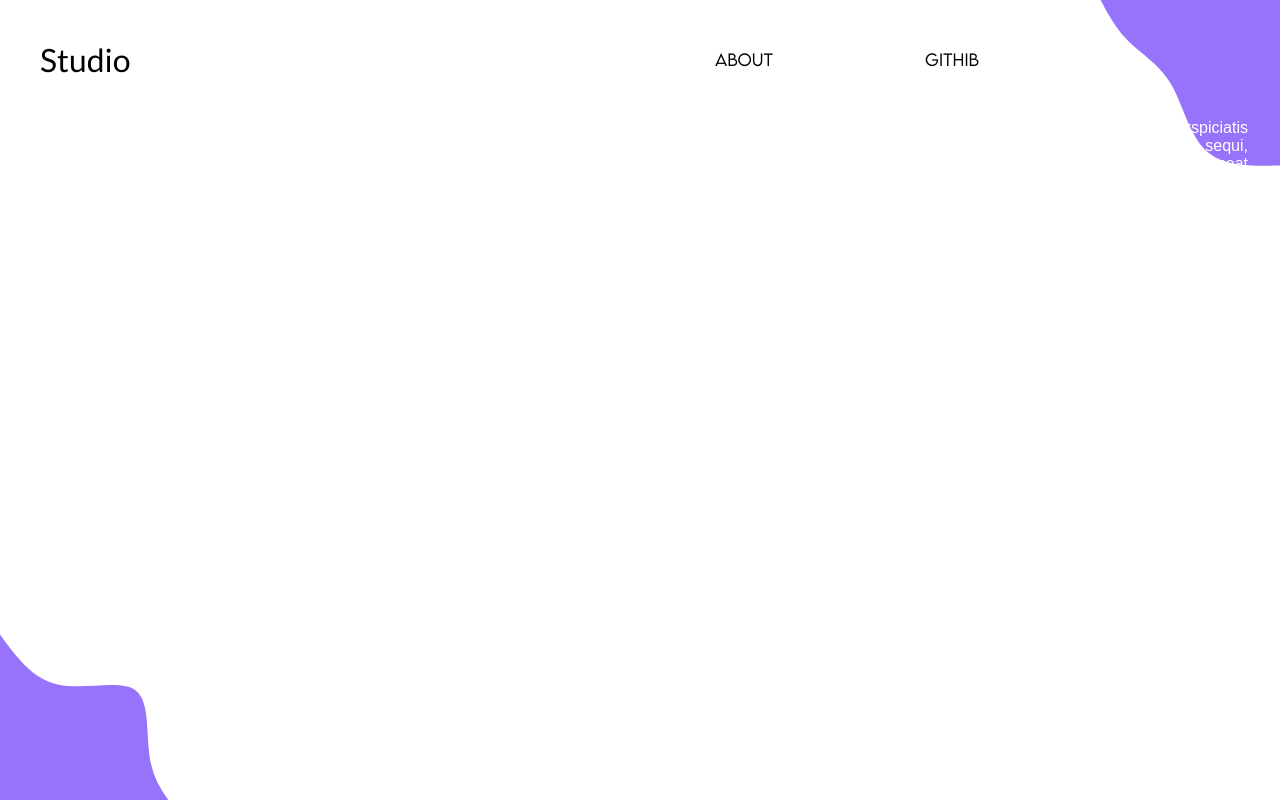
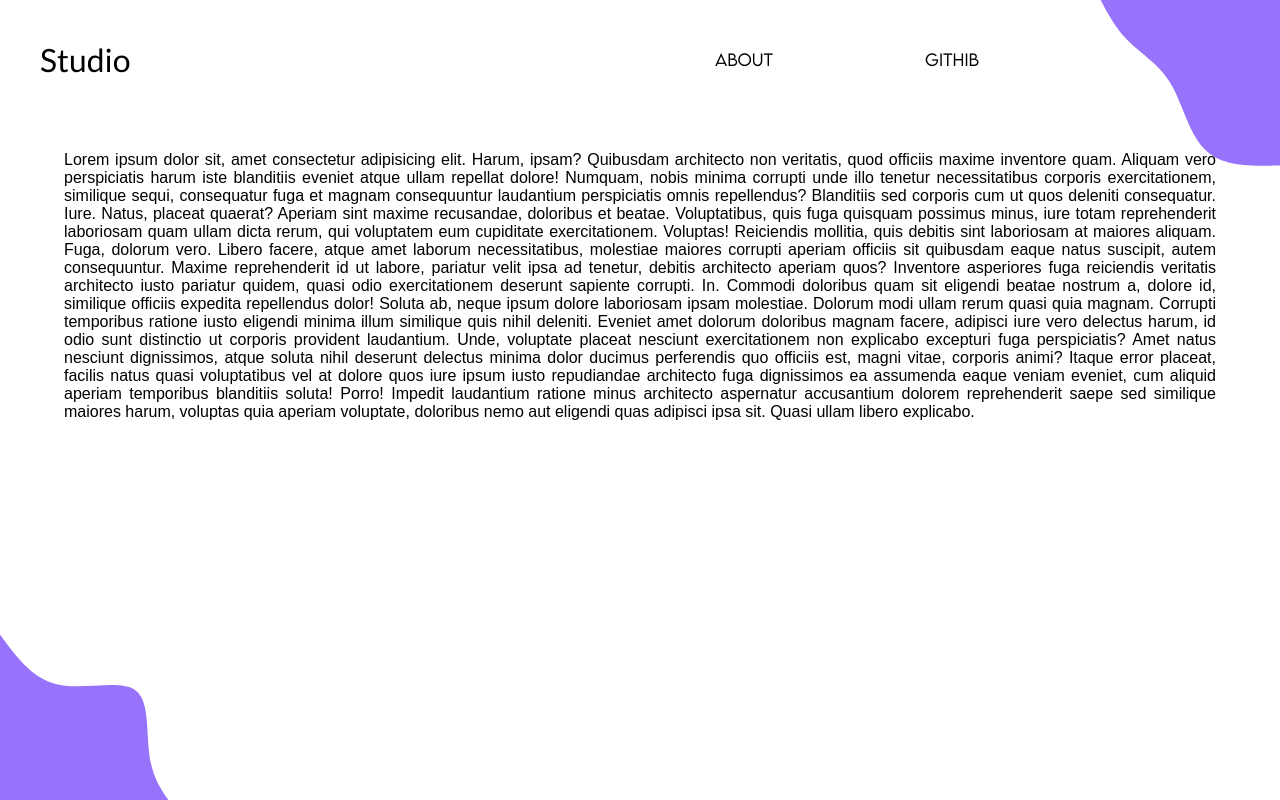
Before and after one commit to dddharamveer/Minor_Project, a React (Create React App) app: page /about in a window 1280 px wide. Built offline with nearby package versions, Linux system fonts and the light colour scheme.

Commit message:
pageanimation

```diff
--- a/package.json
+++ b/package.json
@@ -6,6 +6,7 @@
     "@testing-library/jest-dom": "^5.16.4",
     "@testing-library/react": "^13.1.1",
     "@testing-library/user-event": "^13.5.0",
+    "framer-motion": "^6.3.6",
     "react": "^18.0.0",
     "react-dom": "^18.0.0",
     "react-router-dom": "^6.3.0",
--- a/src/App.css
+++ b/src/App.css
@@ -18,6 +18,7 @@
   margin: 0;
   padding: 0;
 
+
 }
 
 html{
@@ -25,11 +26,12 @@ html{
 
 }
 body{
+
   background: url(./background.svg);
   background-size:cover;
   background-repeat: no-repeat;
   background-color: #ffffff;
-  height: 100vh;
+  min-height: 100vh;
 
 }
 
--- a/src/Home.js
+++ b/src/Home.js
@@ -5,16 +5,21 @@ import ContentMain from "./components/contentMain";
 import { CSSTransition } from "react-transition-group";
 import Imagetotext from "./components/imagetotext";
 import { useState } from "react";
+import { motion } from "framer-motion";
 
 const Home =(props)=>{
     const [image, setImage] = useState("");
     const imageUrlHandler = (image) => {
       setImage(image);
     };
-return  <div>
+return  <motion.div
+initial={{opacity:0}}
+animate={{opacity:1}}
+exit={{opacity:0}}
+>
 <ContentMain  urlUpload={imageUrlHandler} />
 {/* <Imagetotext image={image} /> */}
-</div>
+</motion.div>
 }
 
 
--- a/src/components/pages/about.js
+++ b/src/components/pages/about.js
@@ -1,18 +1,56 @@
-import classes from './about.module.css'
-const About =(props)=>{
-    return <div className={classes.about}>
-        <p >Lorem ipsum dolor sit, amet consectetur adipisicing elit. Harum, ipsam? Quibusdam architecto non veritatis, quod officiis maxime inventore quam. Aliquam vero perspiciatis harum iste blanditiis eveniet atque ullam repellat dolore!
-        Numquam, nobis minima corrupti unde illo tenetur necessitatibus corporis exercitationem, similique sequi, consequatur fuga et magnam consequuntur laudantium perspiciatis omnis repellendus? Blanditiis sed corporis cum ut quos deleniti consequatur. Iure.
-        Natus, placeat quaerat? Aperiam sint maxime recusandae, doloribus et beatae. Voluptatibus, quis fuga quisquam possimus minus, iure totam reprehenderit laboriosam quam ullam dicta rerum, qui voluptatem eum cupiditate exercitationem. Voluptas!
-        Reiciendis mollitia, quis debitis sint laboriosam at maiores aliquam. Fuga, dolorum vero. Libero facere, atque amet laborum necessitatibus, molestiae maiores corrupti aperiam officiis sit quibusdam eaque natus suscipit, autem consequuntur.
-        Maxime reprehenderit id ut labore, pariatur velit ipsa ad tenetur, debitis architecto aperiam quos? Inventore asperiores fuga reiciendis veritatis architecto iusto pariatur quidem, quasi odio exercitationem deserunt sapiente corrupti. In.
-        Commodi doloribus quam sit eligendi beatae nostrum a, dolore id, similique officiis expedita repellendus dolor! Soluta ab, neque ipsum dolore laboriosam ipsam molestiae. Dolorum modi ullam rerum quasi quia magnam.
-        Corrupti temporibus ratione iusto eligendi minima illum similique quis nihil deleniti. Eveniet amet dolorum doloribus magnam facere, adipisci iure vero delectus harum, id odio sunt distinctio ut corporis provident laudantium.
-        Unde, voluptate placeat nesciunt exercitationem non explicabo excepturi fuga perspiciatis? Amet natus nesciunt dignissimos, atque soluta nihil deserunt delectus minima dolor ducimus perferendis quo officiis est, magni vitae, corporis animi?
-        Itaque error placeat, facilis natus quasi voluptatibus vel at dolore quos iure ipsum iusto repudiandae architecto fuga dignissimos ea assumenda eaque veniam eveniet, cum aliquid aperiam temporibus blanditiis soluta! Porro!
-        Impedit laudantium ratione minus architecto aspernatur accusantium dolorem reprehenderit saepe sed similique maiores harum, voluptas quia aperiam voluptate, doloribus nemo aut eligendi quas adipisci ipsa sit. Quasi ullam libero explicabo.</p>
-    </div>
-}
+import classes from "./about.module.css";
+import { AnimatePresence, motion } from "framer-motion";
 
+const About = (props) => {
+  return (
+    <AnimatePresence >
+
+      <motion.div
+        className={classes.about}
+        initial={{ x: -window.innerWidth, opacity: 0 }}
+        animate={{ x: 0, opacity: 1 }}
+        exit={{ x: window.innerWidth, opacity: 0 }}
+      >
+        <p>
+          Lorem ipsum dolor sit, amet consectetur adipisicing elit. Harum,
+          ipsam? Quibusdam architecto non veritatis, quod officiis maxime
+          inventore quam. Aliquam vero perspiciatis harum iste blanditiis
+          eveniet atque ullam repellat dolore! Numquam, nobis minima corrupti
+          unde illo tenetur necessitatibus corporis exercitationem, similique
+          sequi, consequatur fuga et magnam consequuntur laudantium perspiciatis
+          omnis repellendus? Blanditiis sed corporis cum ut quos deleniti
+          consequatur. Iure. Natus, placeat quaerat? Aperiam sint maxime
+          recusandae, doloribus et beatae. Voluptatibus, quis fuga quisquam
+          possimus minus, iure totam reprehenderit laboriosam quam ullam dicta
+          rerum, qui voluptatem eum cupiditate exercitationem. Voluptas!
+          Reiciendis mollitia, quis debitis sint laboriosam at maiores aliquam.
+          Fuga, dolorum vero. Libero facere, atque amet laborum necessitatibus,
+          molestiae maiores corrupti aperiam officiis sit quibusdam eaque natus
+          suscipit, autem consequuntur. Maxime reprehenderit id ut labore,
+          pariatur velit ipsa ad tenetur, debitis architecto aperiam quos?
+          Inventore asperiores fuga reiciendis veritatis architecto iusto
+          pariatur quidem, quasi odio exercitationem deserunt sapiente corrupti.
+          In. Commodi doloribus quam sit eligendi beatae nostrum a, dolore id,
+          similique officiis expedita repellendus dolor! Soluta ab, neque ipsum
+          dolore laboriosam ipsam molestiae. Dolorum modi ullam rerum quasi quia
+          magnam. Corrupti temporibus ratione iusto eligendi minima illum
+          similique quis nihil deleniti. Eveniet amet dolorum doloribus magnam
+          facere, adipisci iure vero delectus harum, id odio sunt distinctio ut
+          corporis provident laudantium. Unde, voluptate placeat nesciunt
+          exercitationem non explicabo excepturi fuga perspiciatis? Amet natus
+          nesciunt dignissimos, atque soluta nihil deserunt delectus minima
+          dolor ducimus perferendis quo officiis est, magni vitae, corporis
+          animi? Itaque error placeat, facilis natus quasi voluptatibus vel at
+          dolore quos iure ipsum iusto repudiandae architecto fuga dignissimos
+          ea assumenda eaque veniam eveniet, cum aliquid aperiam temporibus
+          blanditiis soluta! Porro! Impedit laudantium ratione minus architecto
+          aspernatur accusantium dolorem reprehenderit saepe sed similique
+          maiores harum, voluptas quia aperiam voluptate, doloribus nemo aut
+          eligendi quas adipisci ipsa sit. Quasi ullam libero explicabo.
+        </p>
+      </motion.div>
+    </AnimatePresence>
+  );
+};
 
 export default About;
--- a/src/components/pages/about.module.css
+++ b/src/components/pages/about.module.css
@@ -1,5 +1,6 @@
 .about p{
-    color:white;
+    color:black;
     text-align: justify;
-    padding: 0rem 2rem 2rem 2rem;
+    padding: 2rem 4rem 15rem 4rem ;
+
 }
```
Also changed, not shown: 1 other file (tests, documents, lock files or other folders).
